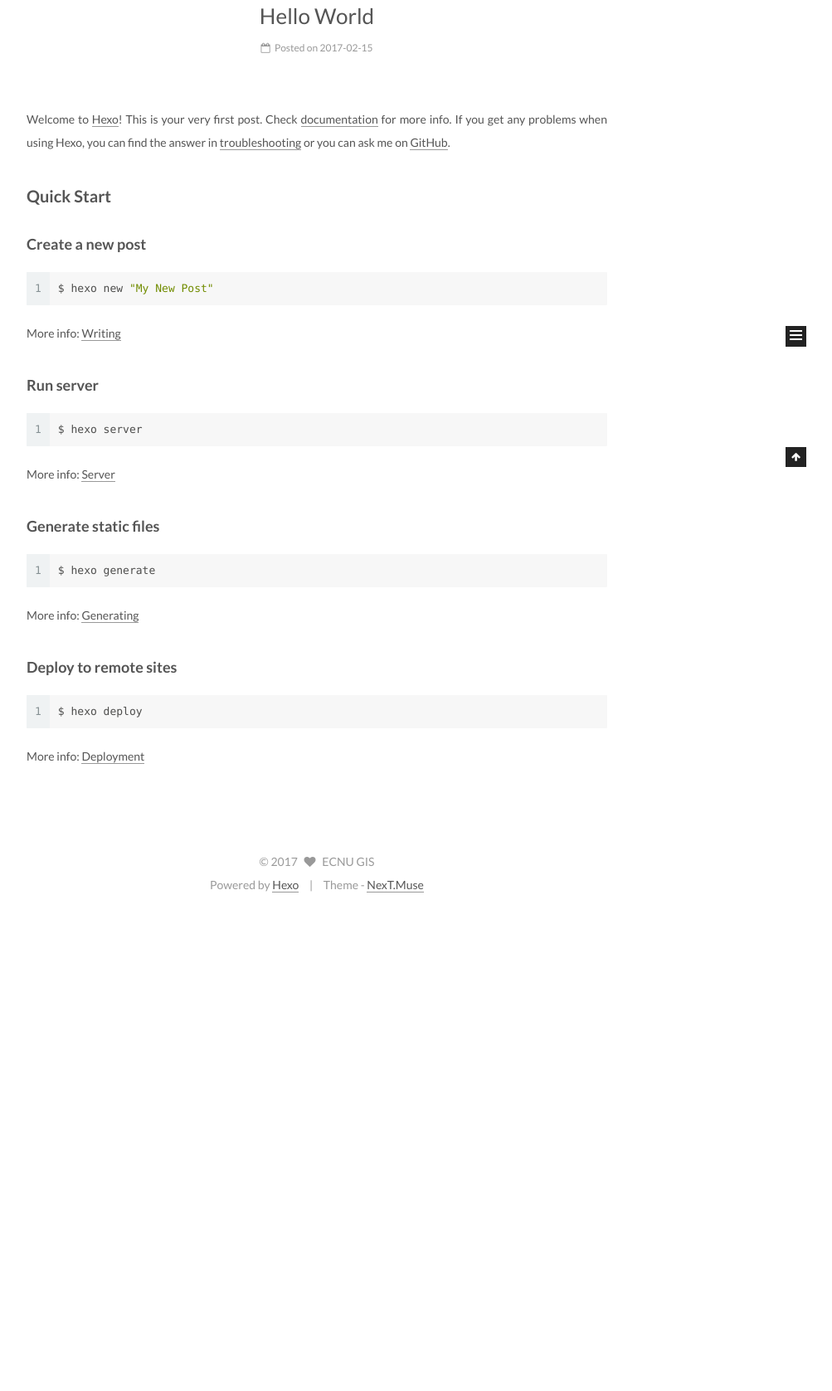
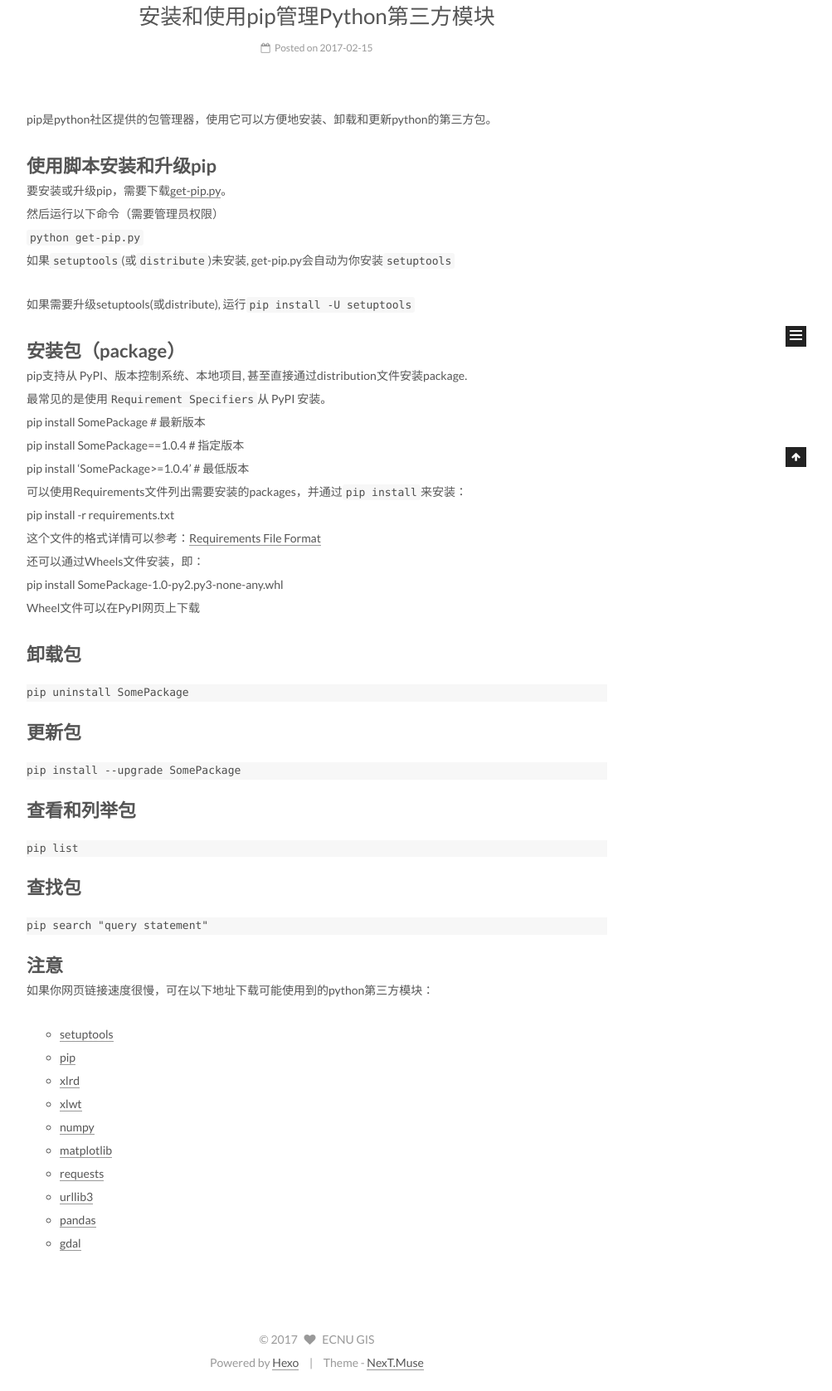
Before and after one commit to ECNUGISCourse/ECNUGISCourse.github.io, a plain HTML site: page index.html in a window 1280 px wide. Shown: the part 337-2014 px from the top of the page at 83% size, without its empty margins (258-1261 px from the left). Before the commit the page ends 1438 px from the top, so only its background shows below. Drawn offline with Linux system fonts and the light colour scheme.

Commit message:
Site updated: 2017-02-15 21:20:20

```diff
--- a/css/main.css
+++ b/css/main.css
@@ -1705,7 +1705,7 @@ pre .javascript .function {
   width: 4px;
   height: 4px;
   border-radius: 50%;
-  background: #6f2fff;
+  background: #3303ff;
 }
 .links-of-blogroll {
   font-size: 13px;
--- a/index.html
+++ b/index.html
@@ -245,7 +245,7 @@
 
 
   <article class="post post-type-normal " itemscope itemtype="http://schema.org/Article">
-  <link itemprop="mainEntityOfPage" href="http://yoursite.com/2017/02/15/hello-world/">
+  <link itemprop="mainEntityOfPage" href="http://yoursite.com/2017/02/15/安装和使用pip管理Python第三方模块/">
 
   <span style="display:none" itemprop="author" itemscope itemtype="http://schema.org/Person">
     <meta itemprop="name" content="ECNU GIS">
@@ -270,8 +270,8 @@
 
 
 
-                <a class="post-title-link" href="/2017/02/15/hello-world/" itemprop="url">
-                  Hello World
+                <a class="post-title-link" href="/2017/02/15/安装和使用pip管理Python第三方模块/" itemprop="url">
+                  安装和使用pip管理Python第三方模块
                 </a>
 
 
@@ -287,7 +287,7 @@
 
                 <span class="post-meta-item-text">Posted on</span>
 
-              <time title="Post created" itemprop="dateCreated datePublished" datetime="2017-02-15T15:54:03+08:00">
+              <time title="Post created" itemprop="dateCreated datePublished" datetime="2017-02-15T16:53:03+08:00">
                 2017-02-15
               </time>
 
@@ -325,15 +325,27 @@
 
 
 
-            <p>Welcome to <a href="https://hexo.io/" target="_blank" rel="external">Hexo</a>! This is your very first post. Check <a href="https://hexo.io/docs/" target="_blank" rel="external">documentation</a> for more info. If you get any problems when using Hexo, you can find the answer in <a href="https://hexo.io/docs/troubleshooting.html" target="_blank" rel="external">troubleshooting</a> or you can ask me on <a href="https://github.com/hexojs/hexo/issues" target="_blank" rel="external">GitHub</a>.</p>
-<h2 id="Quick-Start"><a href="#Quick-Start" class="headerlink" title="Quick Start"></a>Quick Start</h2><h3 id="Create-a-new-post"><a href="#Create-a-new-post" class="headerlink" title="Create a new post"></a>Create a new post</h3><figure class="highlight bash"><table><tr><td class="gutter"><pre><div class="line">1</div></pre></td><td class="code"><pre><div class="line">$ hexo new <span class="string">"My New Post"</span></div></pre></td></tr></table></figure>
-<p>More info: <a href="https://hexo.io/docs/writing.html" target="_blank" rel="external">Writing</a></p>
-<h3 id="Run-server"><a href="#Run-server" class="headerlink" title="Run server"></a>Run server</h3><figure class="highlight bash"><table><tr><td class="gutter"><pre><div class="line">1</div></pre></td><td class="code"><pre><div class="line">$ hexo server</div></pre></td></tr></table></figure>
-<p>More info: <a href="https://hexo.io/docs/server.html" target="_blank" rel="external">Server</a></p>
-<h3 id="Generate-static-files"><a href="#Generate-static-files" class="headerlink" title="Generate static files"></a>Generate static files</h3><figure class="highlight bash"><table><tr><td class="gutter"><pre><div class="line">1</div></pre></td><td class="code"><pre><div class="line">$ hexo generate</div></pre></td></tr></table></figure>
-<p>More info: <a href="https://hexo.io/docs/generating.html" target="_blank" rel="external">Generating</a></p>
-<h3 id="Deploy-to-remote-sites"><a href="#Deploy-to-remote-sites" class="headerlink" title="Deploy to remote sites"></a>Deploy to remote sites</h3><figure class="highlight bash"><table><tr><td class="gutter"><pre><div class="line">1</div></pre></td><td class="code"><pre><div class="line">$ hexo deploy</div></pre></td></tr></table></figure>
-<p>More info: <a href="https://hexo.io/docs/deployment.html" target="_blank" rel="external">Deployment</a></p>
+            <p>pip是python社区提供的包管理器，使用它可以方便地安装、卸载和更新python的第三方包。</p>
+<h1 id="使用脚本安装和升级pip"><a href="#使用脚本安装和升级pip" class="headerlink" title="使用脚本安装和升级pip"></a>使用脚本安装和升级pip</h1><p>要安装或升级pip，需要下载<a href="https://bootstrap.pypa.io/get-pip.py" target="_blank" rel="external">get-pip.py</a>。<br>然后运行以下命令（需要管理员权限）<br><code>python get-pip.py</code><br>如果<a href="https://pypi.python.org/pypi/setuptools" target="_blank" rel="external"><code>setuptools</code></a>(或<a href="https://pypi.python.org/pypi/distribute" target="_blank" rel="external"><code>distribute</code></a>)未安装, get-pip.py会自动为你安装<code>setuptools</code></p>
+<p>如果需要升级setuptools(或distribute), 运行<code>pip install -U setuptools</code></p>
+<h1 id="安装包（package）"><a href="#安装包（package）" class="headerlink" title="安装包（package）"></a>安装包（package）</h1><p>pip支持从 PyPI、版本控制系统、本地项目, 甚至直接通过distribution文件安装package.<br>最常见的是使用<code>Requirement Specifiers</code>从 PyPI 安装。<br>    pip install SomePackage            # 最新版本<br>    pip install SomePackage==1.0.4     # 指定版本<br>    pip install ‘SomePackage&gt;=1.0.4’     # 最低版本<br>可以使用Requirements文件列出需要安装的packages，并通过<code>pip install</code>来安装：<br>    pip install -r requirements.txt<br>这个文件的格式详情可以参考：<a href="http://pip-cn.readthedocs.io/en/latest/reference/pip_install.html#requirements-file-format" target="_blank" rel="external">Requirements File Format</a><br>还可以通过Wheels文件安装，即：<br>    pip install SomePackage-1.0-py2.py3-none-any.whl<br>Wheel文件可以在PyPI网页上下载</p>
+<h1 id="卸载包"><a href="#卸载包" class="headerlink" title="卸载包"></a>卸载包</h1><pre><code>pip uninstall SomePackage
+</code></pre><h1 id="更新包"><a href="#更新包" class="headerlink" title="更新包"></a>更新包</h1><pre><code>pip install --upgrade SomePackage
+</code></pre><h1 id="查看和列举包"><a href="#查看和列举包" class="headerlink" title="查看和列举包"></a>查看和列举包</h1><pre><code>pip list
+</code></pre><h1 id="查找包"><a href="#查找包" class="headerlink" title="查找包"></a>查找包</h1><pre><code>pip search &quot;query statement&quot;
+</code></pre><h1 id="注意"><a href="#注意" class="headerlink" title="注意"></a>注意</h1><p>如果你网页链接速度很慢，可在以下地址下载可能使用到的python第三方模块：</p>
+<ul>
+<li><a href="http://pan.baidu.com/s/1hrYAjXi" target="_blank" rel="external">setuptools</a></li>
+<li><a href="http://pan.baidu.com/s/1geAVCNx" target="_blank" rel="external">pip</a></li>
+<li><a href="http://pan.baidu.com/s/1nuBzulV" target="_blank" rel="external">xlrd</a></li>
+<li><a href="http://pan.baidu.com/s/1mi8tMpM" target="_blank" rel="external">xlwt</a></li>
+<li><a href="http://pan.baidu.com/s/1pLCX0Xt" target="_blank" rel="external">numpy</a></li>
+<li><a href="http://pan.baidu.com/s/1gf3Ks0r" target="_blank" rel="external">matplotlib</a></li>
+<li><a href="http://pan.baidu.com/s/1o7OU5DK" target="_blank" rel="external">requests</a></li>
+<li><a href="http://pan.baidu.com/s/1bplB67X" target="_blank" rel="external">urllib3</a></li>
+<li><a href="http://pan.baidu.com/s/1pLqCJgv" target="_blank" rel="external">pandas</a></li>
+<li><a href="http://pan.baidu.com/s/1bo6ZZI3" target="_blank" rel="external">gdal</a></li>
+</ul>
 
 
 
```
Also changed, not shown: 2017/02/15/安装和使用pip管理Python第三方模块/index.html (renamed from 2017/02/15/hello-world/index.html, +40 -25 lines), archives/2017/02/index.html (+3 -3 lines), archives/2017/index.html (+3 -3 lines), archives/index.html (+3 -3 lines).
